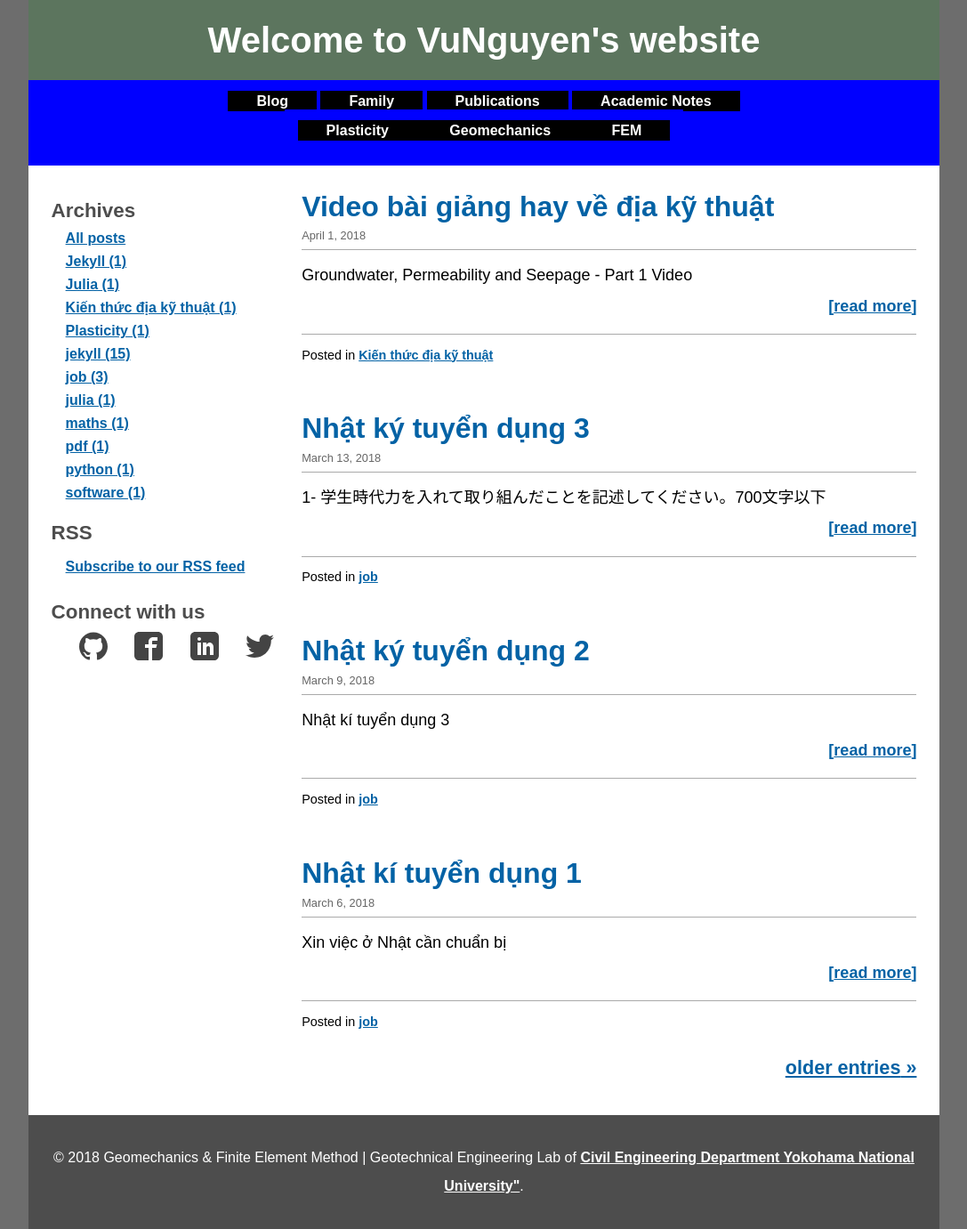
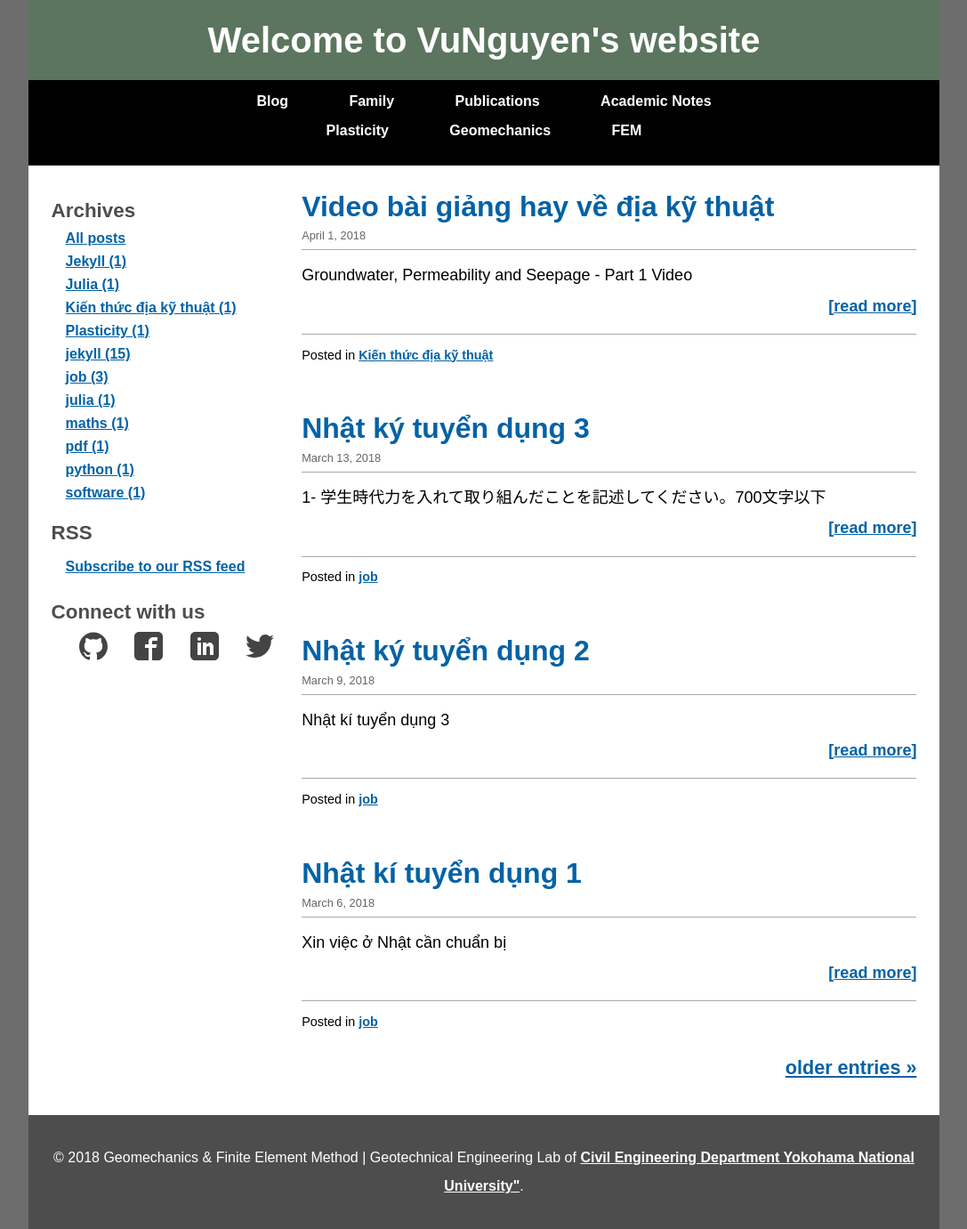
Before and after one commit to quangvunp/geomechanics, a Jekyll site: the page built from index.html, in a window 1280 px wide. Shown: the whole page at 89% size, without its empty margins (96-1183 px from the left). Built offline with Jekyll 4.4.1, drawn with Linux system fonts in a browser that asks for light colours; the list of posts is cut into pages by our own code.

Commit message:
Update main.css

```diff
--- a/css/main.css
+++ b/css/main.css
@@ -11,13 +11,13 @@
 
 
 #navbar ul {
-	background-color: blue;
+	background-color: black;
 	list-style-type: none;
 	text-align: center;
 	margin: 0px;
 	border-radius: 0px;
 	padding: 15px;
-	display: inline-block;
+
 }
 
 #navbar ul li {
@@ -39,7 +39,7 @@
 	color: red;
 	background-color: white;
 	border-radius: 6px;
-	display: block;
+	/*display: block;*/
 }
 
 
```
